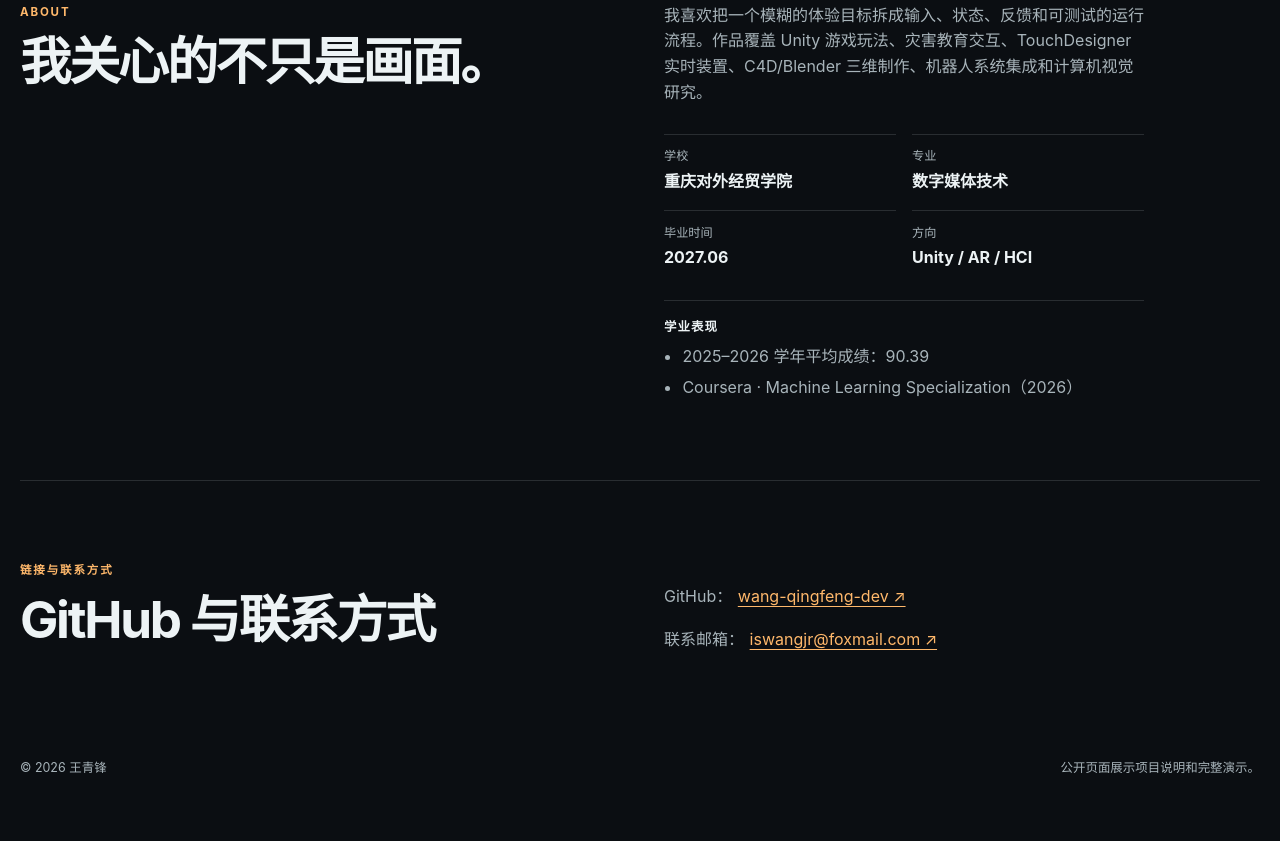
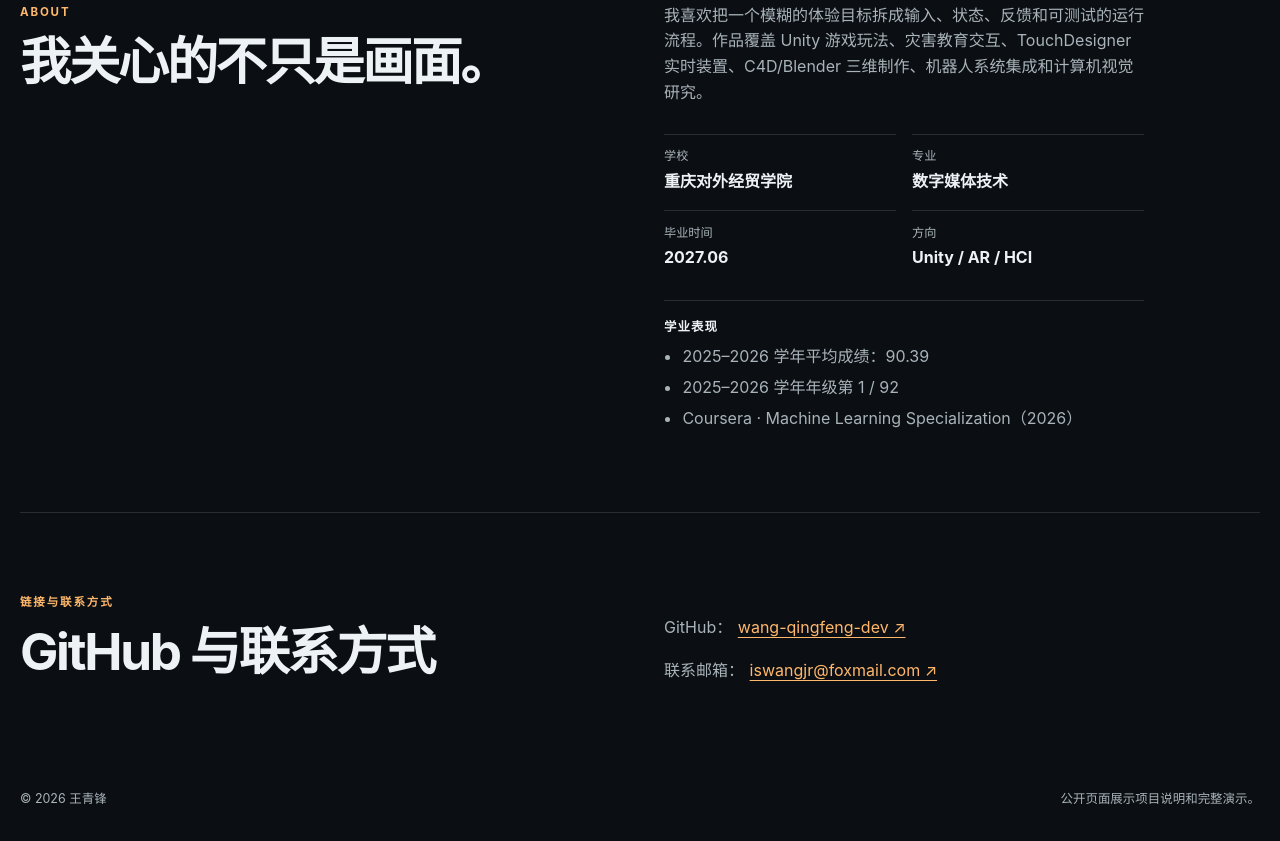
Before and after one commit to wang-qingfeng-dev/portfolio-site, a plain HTML site: page index.html in a window 1280 px wide. Shown: the part 3430-4271 px from the top of the page. Before the commit the page ends 4240 px from the top, so only its background shows below. Drawn offline with Linux system fonts and the light colour scheme.

Commit message:
Add verified junior-year ranking

```diff
--- a/app.js
+++ b/app.js
@@ -9,7 +9,7 @@
       viewWork: "查看作品", github: "GitHub", signalLabel: "Focus", signalValue: "Interactive 3D", selectedWork: "SELECTED WORK", workTitle: "从玩法到真实场景",
       filterAll: "全部", filterUnity: "Unity 作品", filterEngineering: "工程项目", filterInteractive: "交互装置", filterModeling: "建模与动画", aboutEyebrow: "ABOUT", aboutTitle: "我关心的不只是画面。",
       aboutText: "我喜欢把一个模糊的体验目标拆成输入、状态、反馈和可测试的运行流程。作品覆盖 Unity 游戏玩法、灾害教育交互、TouchDesigner 实时装置、C4D/Blender 三维制作、机器人系统集成和计算机视觉研究。",
-      factSchool: "学校", factMajor: "专业", factGrad: "毕业时间", factInterest: "方向", major: "数字媒体技术", interest: "Unity / AR / HCI", academicTitle: "学业表现", academicAverage: "2025–2026 学年平均成绩：90.39", academicCertificate: "Coursera · Machine Learning Specialization（2026）",
+      factSchool: "学校", factMajor: "专业", factGrad: "毕业时间", factInterest: "方向", major: "数字媒体技术", interest: "Unity / AR / HCI", academicTitle: "学业表现", academicAverage: "2025–2026 学年平均成绩：90.39", academicRank: "2025–2026 学年年级第 1 / 92", academicCertificate: "Coursera · Machine Learning Specialization（2026）",
       contactEyebrow: "链接与联系方式", contactTitle: "GitHub 与联系方式", contactGithubLabel: "GitHub：", contactEmailLabel: "联系邮箱：",
       footerNote: "公开页面展示项目说明和完整演示。", mediaPublic: "演示视频", mediaPending: "演示视频", mediaPrivate: "演示视频", exhibitionTitle: "展览记录",
       details: "查看项目说明", contribution: "完成内容", openLink: "打开链接"
@@ -20,7 +20,7 @@
       viewWork: "View work", github: "GitHub", signalLabel: "Focus", signalValue: "Interactive 3D", selectedWork: "SELECTED WORK", workTitle: "From gameplay to real places",
       filterAll: "All", filterUnity: "Unity work", filterEngineering: "Engineering projects", filterInteractive: "Interactive installations", filterModeling: "Modeling & animation", aboutEyebrow: "ABOUT", aboutTitle: "The frame is only the beginning.",
       aboutText: "I like breaking an ambiguous experience goal into inputs, states, feedback, and testable runtime flows. My work spans Unity gameplay, disaster-education interaction, TouchDesigner installations, C4D/Blender 3D production, robot systems integration, and computer-vision research.",
-      factSchool: "School", factMajor: "Major", factGrad: "Graduation", factInterest: "Focus", major: "Digital Media Technology", interest: "Unity / AR / HCI", academicTitle: "Academic highlights", academicAverage: "2025–2026 annual average: 90.39", academicCertificate: "Coursera · Machine Learning Specialization (2026)",
+      factSchool: "School", factMajor: "Major", factGrad: "Graduation", factInterest: "Focus", major: "Digital Media Technology", interest: "Unity / AR / HCI", academicTitle: "Academic highlights", academicAverage: "2025–2026 annual average: 90.39", academicRank: "Ranked 1st of 92 students in 2025–2026", academicCertificate: "Coursera · Machine Learning Specialization (2026)",
       contactEyebrow: "LINKS & CONTACT", contactTitle: "GitHub and contact", contactGithubLabel: "GitHub:", contactEmailLabel: "Email:",
       footerNote: "The public page presents project notes and full demos.", mediaPublic: "Demo video", mediaPending: "Demo video", mediaPrivate: "Demo video", exhibitionTitle: "Exhibition record",
       details: "View project notes", contribution: "Work completed", openLink: "Open link"
--- a/index.html
+++ b/index.html
@@ -76,6 +76,7 @@
             <p class="academic-title" data-i18n="academicTitle">学业表现</p>
             <ul>
               <li data-i18n="academicAverage">2025–2026 学年平均成绩：90.39</li>
+              <li data-i18n="academicRank">2025–2026 学年年级第 1 / 92</li>
               <li data-i18n="academicCertificate">Coursera · Machine Learning Specialization（2026）</li>
             </ul>
           </div>
```
Also changed, not shown: tests/portfolio-smoke.mjs (+2 -2 lines).
